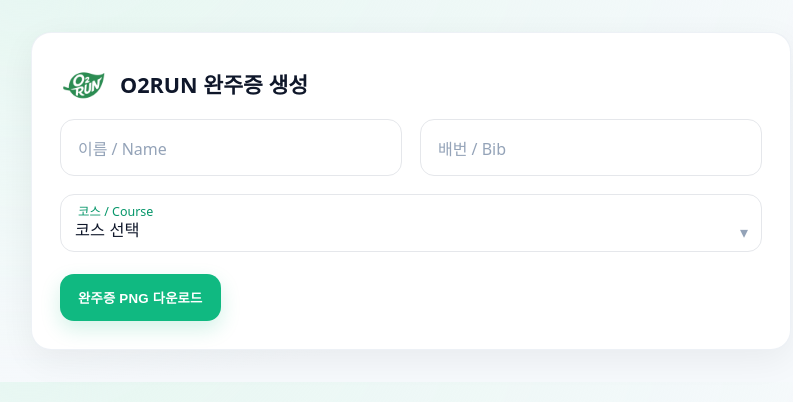
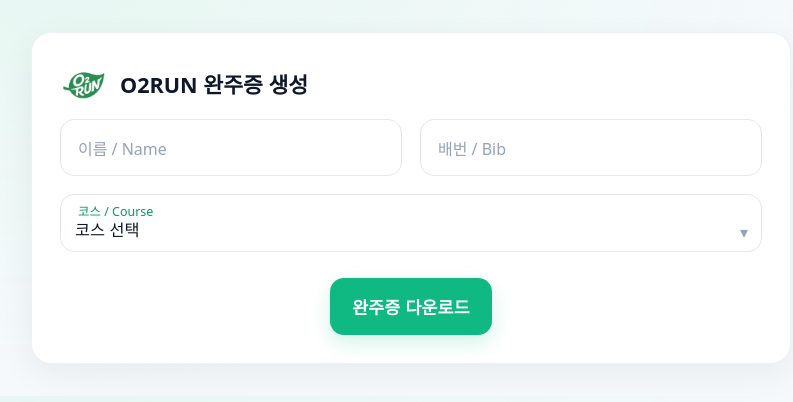
Before and after one commit to jmelody0502/o2run-cert, a Flask app: page / in a window 1280 px wide. Shown: the top 402 px of the page, without its empty margins (229-1022 px from the left). Run offline with Flask 3, Linux system fonts and the light colour scheme.

Commit message:
form.html

```diff
--- a/templates/form.html
+++ b/templates/form.html
@@ -84,11 +84,24 @@
       }
 
       /* 버튼 */
-      .actions{display:flex; gap:12px; align-items:center; margin-top:4px;}
-      button.primary{
-        background:var(--primary); color:#fff; border:none;
-        padding:14px 18px; border-radius:14px; font-weight:700; letter-spacing:.2px;
-        cursor:pointer; transition:transform .06s, background .2s, box-shadow .2s;
+     .actions{
+        display:flex;
+        gap:12px;
+        align-items:center;
+        justify-content:center; /* ➜ 가운데 정렬 */
+        margin-top:8px;
+      }
+     button.primary{
+        background:var(--primary);
+        color:#fff;
+        border:none;
+        padding:16px 22px;       /* ➜ 살짝 키움 */
+        border-radius:14px;
+        font-weight:700;
+        font-size:1.08rem;       /* ➜ 글자 조금 더 크게 */
+        letter-spacing:.2px;
+        cursor:pointer;
+        transition:transform .06s, background .2s, box-shadow .2s;
         box-shadow:0 8px 20px rgba(16,185,129,.18);
       }
       button.primary:hover{background:var(--primary-d);}
@@ -139,7 +152,7 @@
         </div>
 
         <div class="row-2 actions">
-          <button class="primary" type="submit">완주증 PNG 다운로드</button>
+          <button class="primary" type="submit">완주증 다운로드</button>
         </div>
       </form>
     </div>
```
